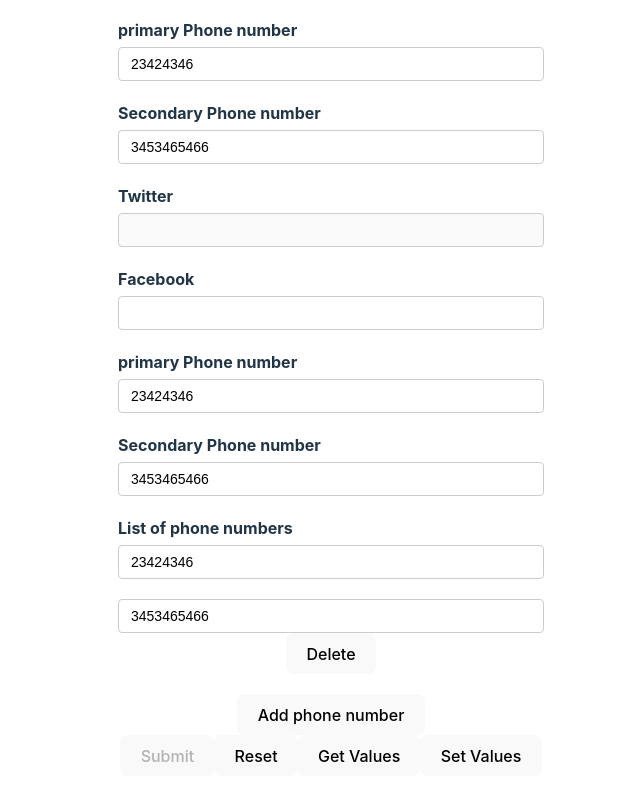
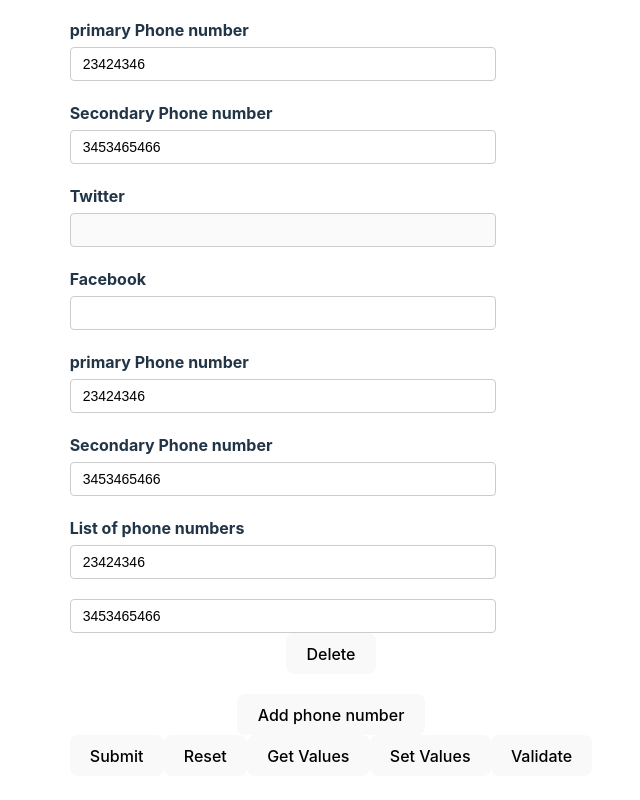
Before and after one commit to valentinesamuel/react-nestjs-sandbox, a React (Vite) app in the folder reactjs/: page / in a window 1280 px wide. Shown: the part 554-1354 px from the top of the page, without its empty margins (309-949 px from the left). Built offline with nearby package versions, Linux system fonts and the light colour scheme.

Commit message:
feat: touched validatio modes

```diff
--- a/reactjs/src/components/YoutubeForm.tsx
+++ b/reactjs/src/components/YoutubeForm.tsx
@@ -32,6 +32,7 @@ export const YouTubeForm = () => {
       age: 0,
       dob: new Date(),
     },
+    mode: "onSubmit",
     // defaultValues: async () => {
     //   const response = await fetch(
     //     "https://jsonplaceholder.typicode.com/users/1"
@@ -53,15 +54,16 @@ export const YouTubeForm = () => {
     getValues,
     setValue,
     reset,
+    trigger,
   } = form;
   const {
     errors,
-    touchedFields,
-    dirtyFields,
     isSubmitSuccessful,
-    isSubmitted,
-    isSubmitting,
-    submitCount,
+    // touchedFields,
+    // dirtyFields,
+    // isSubmitted,
+    // isSubmitting,
+    // submitCount,
     isDirty,
     isValid,
   } = formState;
@@ -141,11 +143,21 @@ export const YouTubeForm = () => {
                 message: "email is required",
               },
 
-              validate: (fieldValue) => {
-                return (
-                  fieldValue !== "admin@example.com" ||
-                  "Enter a different email address"
-                );
+              validate: {
+                notAdmin: (fieldValue) => {
+                  return (
+                    fieldValue !== "admin@example.com" ||
+                    "Enter a different email address"
+                  );
+                },
+                emailAvailable: async (fieldValue) => {
+                  const response = await fetch(
+                    `https://jsonplaceholder.typicode.com/users/email=${fieldValue}`
+                  );
+                  const data = await response.json();
+
+                  return data.length === 0 || "Email is already taken";
+                },
               },
             })}
           />
@@ -309,10 +321,11 @@ export const YouTubeForm = () => {
             </button>
           </div>
         </div>
-        <button disabled={!isDirty || !isValid}>Submit</button>
+        <button disabled={!isDirty}>Submit</button>
         <button onClick={() => reset()}>Reset</button>
         <button onClick={handleGetValues}>Get Values</button>
         <button onClick={handleSetValues}>Set Values</button>
+        <button onClick={() => trigger("channel")}>Validate</button>
       </form>
       <DevTool control={control} />
     </div>
```
